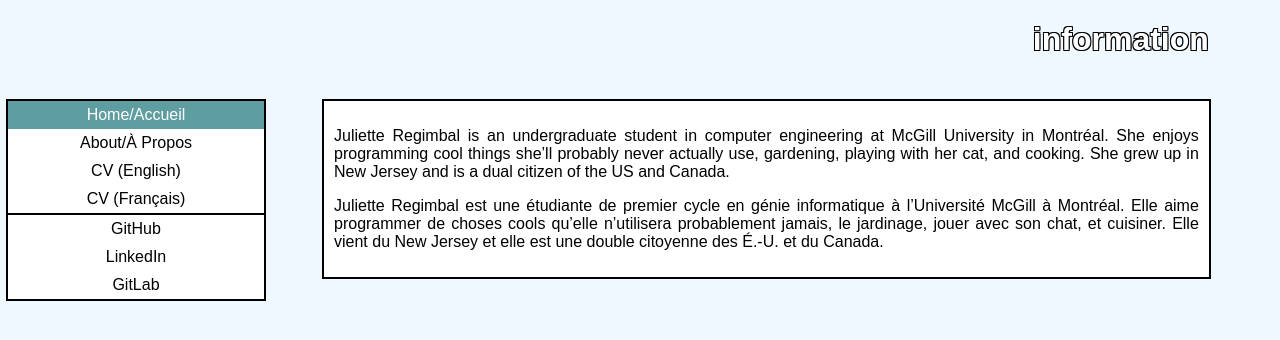
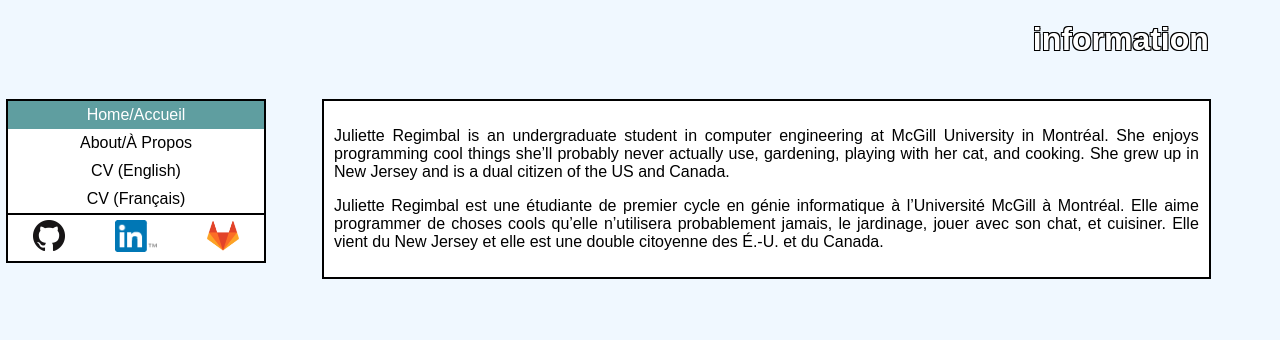
Before and after one commit to JRegimbal/JRegimbal.github.io, a Jekyll site: the page built from index.md, in a window 1280 px wide. Shown: the top 340 px of the page. Built offline with Jekyll 4.4.1, drawn with Linux system fonts in a browser that asks for light colours.

Commit message:
Use icons for links

```diff
--- a/_layouts/default.html
+++ b/_layouts/default.html
@@ -20,9 +20,17 @@
         <li><a {%if page.title == 'About/À Propos' %}id="active"{% endif %} href="about.html">About/À Propos</a></li>
         <li><a href="CV-Juliette-Regimbal-en.pdf" target="_blank">CV (English)</a></li>
         <li id=last-personal><a href="CV-Juliette-Regimbal-fr.pdf" target="_blank">CV (Français)</a></li>
-        <li><a href="https://github.com/JRegimbal" target="_blank">GitHub</a></li>
-        <li><a href="https://www.linkedin.com/in/juliette-regimbal/" target="_blank">LinkedIn</a></li>
-        <li><a href="https://gitlab.com/JRegimbal" target="_blank">GitLab</a></li>
+        <li style="display: flex;">
+          <a href="https://github.com/JRegimbal" target="_blank" style="flex-grow: 1;">
+            <img src="{{ "/assets/github.png" | prepend: site.baseurl }}" alt="GitHub" height="32" width="32">
+          </a>
+          <a href="https://www.linkedin.com/in/juliette-regimbal/" target="_blank" style="flex-grow: 1;">
+            <img src="{{ "/assets/linkedin.png" | prepend: site.baseurl }}" alt="LinkedIn" height="32">
+          </a>
+          <a href="https://gitlab.com/JRegimbal" target="_blank" style="flex-grow:1;">
+            <img src="{{ "/assets/gitlab.png" | prepend: site.baseurl }}" alt="GitLab" height="32" width="32">
+          </a>
+        </li>
       </ul>
     </div>
 
```
Also changed, not shown: assets/github.png (added), assets/gitlab.png (added), assets/linkedin.png (added).
